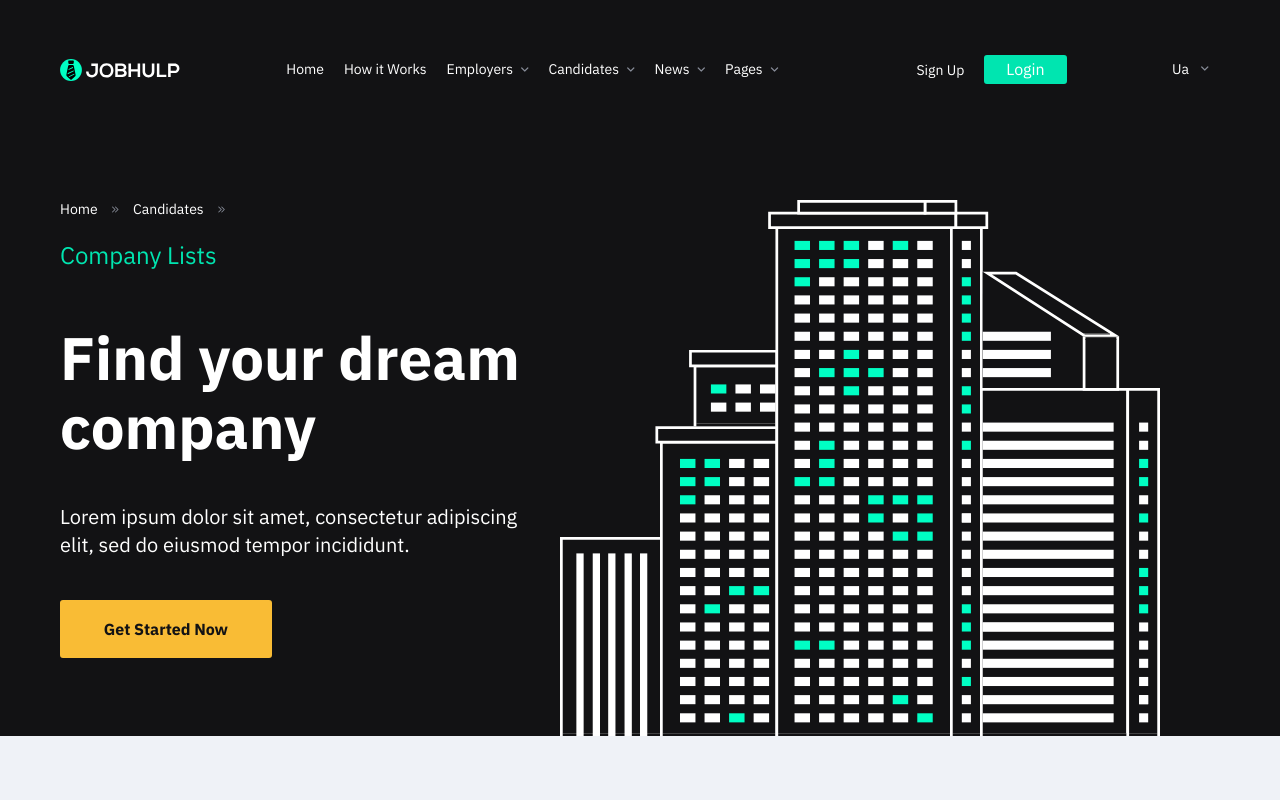
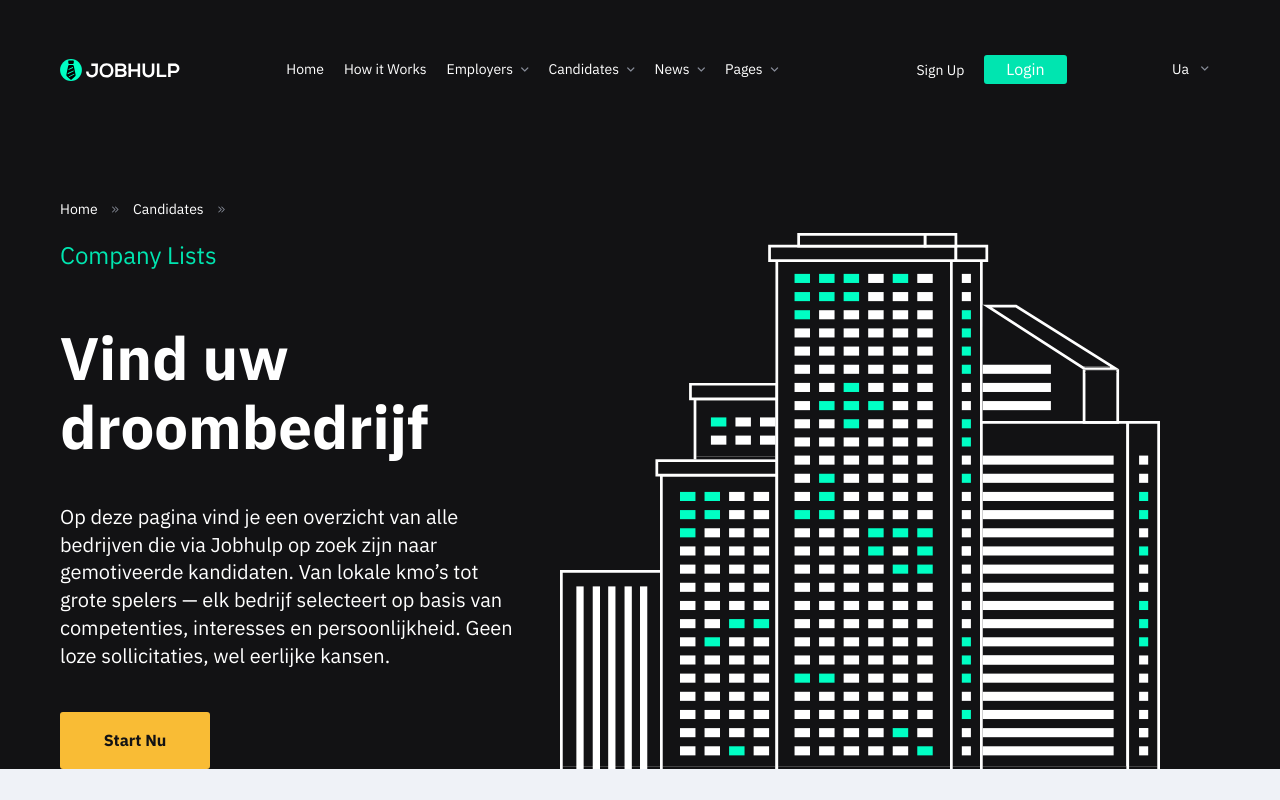
Before and after one commit to Jobhulp/Website, a Next.js app: page /employers/company-lists in a window 1280 px wide. Shown: the top 800 px of the page. Built offline with nearby package versions, Linux system fonts and the light colour scheme.

Commit message:
Update CompanyListsHeader.tsx

```diff
--- a/src/components/employers/company-lists/CompanyListsHeader.tsx
+++ b/src/components/employers/company-lists/CompanyListsHeader.tsx
@@ -20,14 +20,14 @@ const CompanyListsHeader = () => (
             </li>
           </ul>
 
-          <h1 className="page-title text-white">Find your dream company</h1>
+          <h1 className="page-title text-white">Vind uw droombedrijf</h1>
 
           <p className="text-white fs-20 my-3 my-sm-5">
-            Lorem ipsum dolor sit amet, consectetur adipiscing elit, sed do eiusmod tempor incididunt.
+            Op deze pagina vind je een overzicht van alle bedrijven die via Jobhulp op zoek zijn naar gemotiveerde kandidaten. Van lokale kmo’s tot grote spelers — elk bedrijf selecteert op basis van competenties, interesses en persoonlijkheid. Geen loze sollicitaties, wel eerlijke kansen.
           </p>
 
           <Link href="/employers/job-lists" className="crumina-button button--yellow button--xl button--hover-primary">
-            Get Started Now
+            Start Nu
           </Link>
         </div>
 
```
